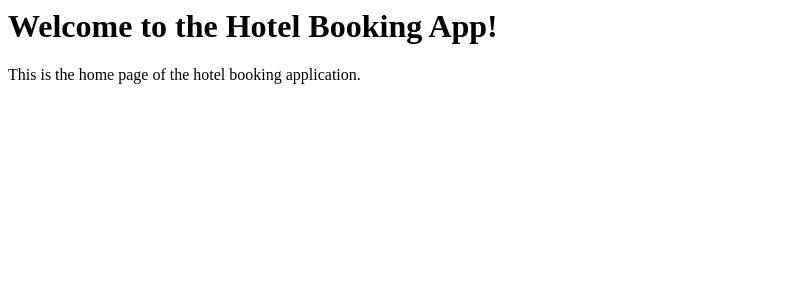
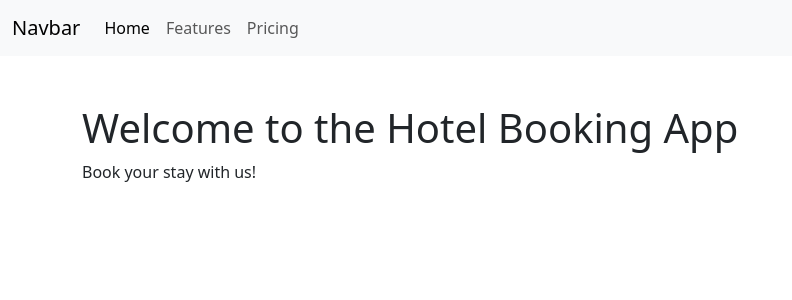
Before and after one commit to jammy-8/project4, a Django app: page / in a window 1280 px wide. Shown: the top 300 px of the page, without its empty margins (0-792 px from the left). Run offline with Django 5.2, Linux system fonts and the light colour scheme.

Commit message:
Initiated database, Added navbar

```diff
--- a/booking/hBooking/hotelBooking/templates/hBooking/base.html
+++ b/booking/hBooking/hotelBooking/templates/hBooking/base.html
@@ -1,9 +1,16 @@
+{% load static %}
+<DOCTYPE html>
 <html>
     <head>
         <title>Hotel Booking App</title>
+        <link rel="stylesheet" type="text/css" href="{% static 'hBooking/style.css' %}">
+        <link href="https://cdn.jsdelivr.net/npm/bootstrap@5.3.8/dist/css/bootstrap.min.css" rel="stylesheet" integrity="sha384-sRIl4kxILFvY47J16cr9ZwB07vP4J8+LH7qKQnuqkuIAvNWLzeN8tE5YBujZqJLB" crossorigin="anonymous">
     </head>
     <body>
-        <h1>Welcome to the Hotel Booking App!</h1>
-        <p>This is the home page of the hotel booking application.</p>
+        <header>
+            {% include 'hBooking/navbar.html' %}
+        </header>
+        {% block content %}
+        {% endblock %}
     </body>
 </html>
--- a/booking/hBooking/hotelBooking/templates/hBooking/index.html
+++ b/booking/hBooking/hotelBooking/templates/hBooking/index.html
@@ -1,9 +1,9 @@
-<html>
-    <head>
-        <title>Hotel Booking App</title>
-    </head>
-    <body>
-        <h1>Welcome to the Hotel Booking App!</h1>
-        <p>This is the home page of the hotel booking application.</p>
-    </body>
-</html>
+{% extends 'hBooking/base.html' %}
+
+{% block content %}
+
+<div class="container mt-5">
+    <h1>Welcome to the Hotel Booking App</h1>
+    <p>Book your stay with us!</p>
+</div>
+{% endblock %}
--- a/booking/hBooking/hotelBooking/templates/hBooking/navbar.html
+++ b/booking/hBooking/hotelBooking/templates/hBooking/navbar.html
@@ -1 +1,21 @@
-<nav class="navbar"
+<nav class="navbar navbar-expand-lg bg-body-tertiary">
+  <div class="container-fluid">
+    <a class="navbar-brand" href="#">Navbar</a>
+    <button class="navbar-toggler" type="button" data-bs-toggle="collapse" data-bs-target="#navbarNavDropdown" aria-controls="navbarNavDropdown" aria-expanded="false" aria-label="Toggle navigation">
+      <span class="navbar-toggler-icon"></span>
+    </button>
+    <div class="collapse navbar-collapse" id="navbarNavDropdown">
+      <ul class="navbar-nav">
+        <li class="nav-item">
+          <a class="nav-link active" aria-current="page" href="#">Home</a>
+        </li>
+        <li class="nav-item">
+          <a class="nav-link" href="#">Features</a>
+        </li>
+        <li class="nav-item">
+          <a class="nav-link" href="#">Pricing</a>
+        </li>
+      </ul>
+    </div>
+  </div>
+</nav>
```
Also changed, not shown: booking/hBooking/hBooking/settings.py (+6 -2 lines), booking/hBooking/db.sqlite3, booking/hBooking/hotelBooking/static/hBooking/styles.css (added).
